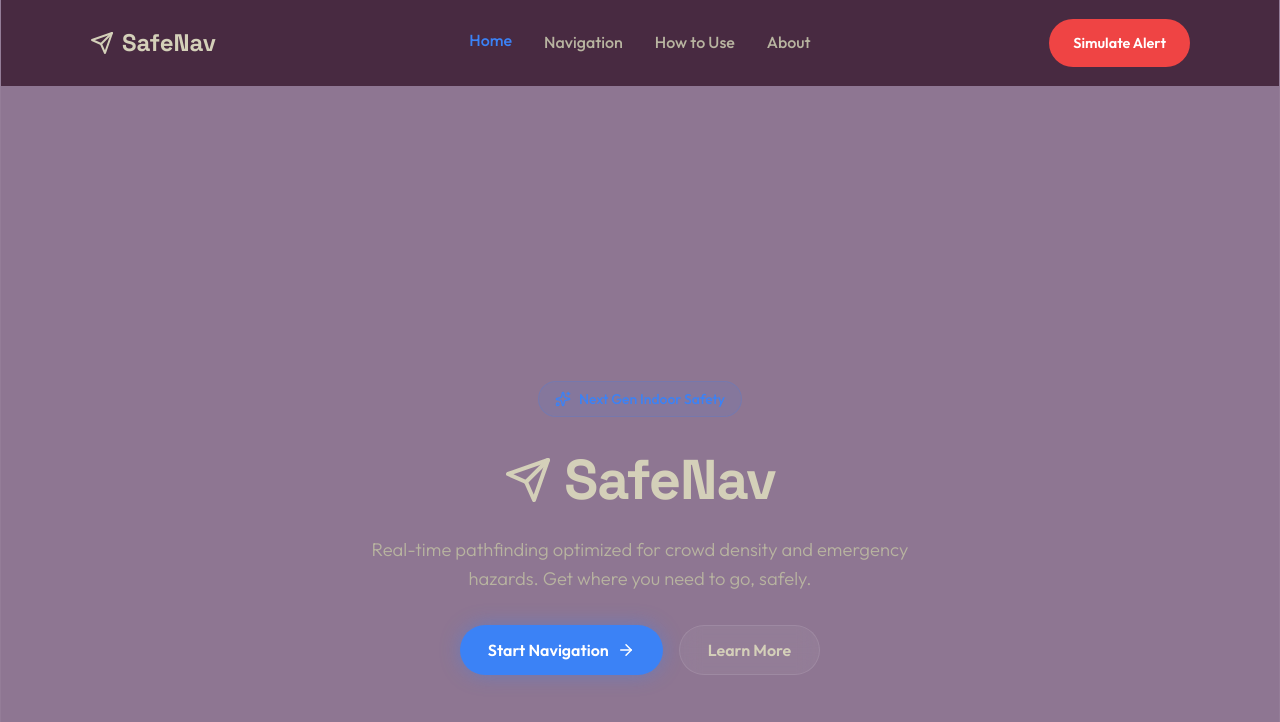
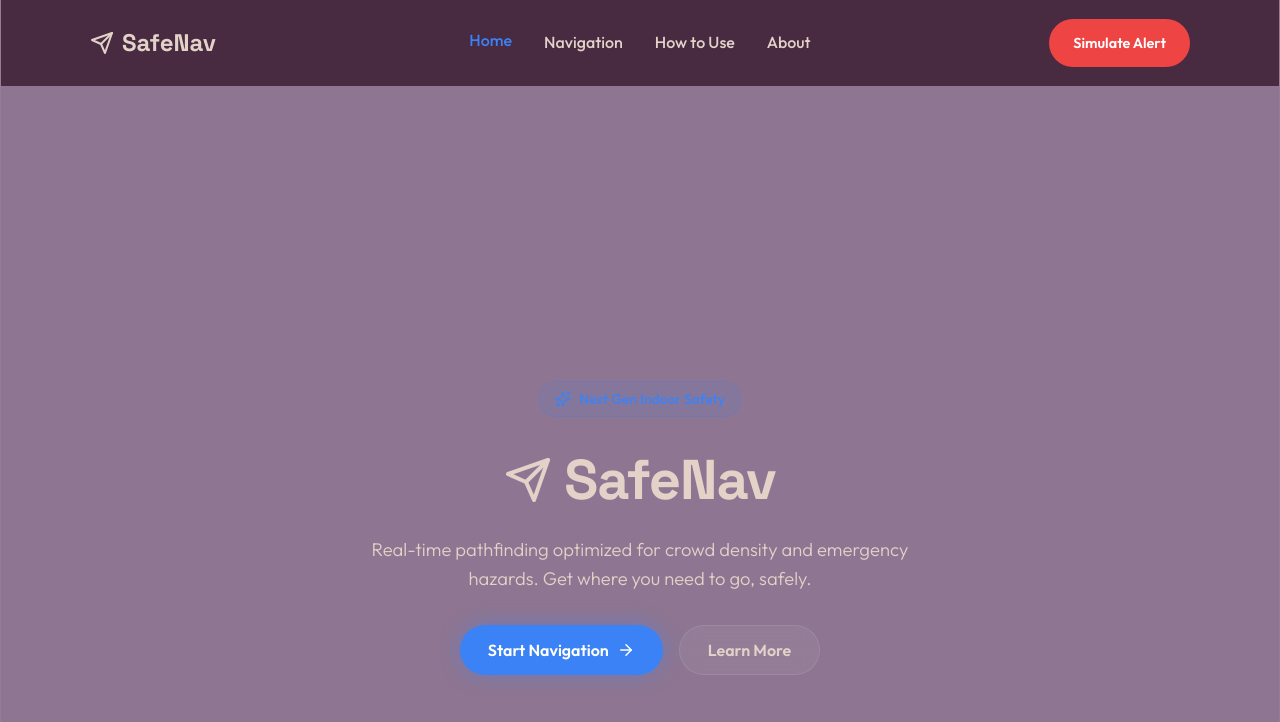
Before and after one commit to ArjuSuresh/SafeNav, a React (Create React App) app in the folder indoor-ar-navigation/: page / in a window 1280 px wide. Shown: the top 722 px of the page. Built offline with nearby package versions, Linux system fonts and the light colour scheme; no server answers.

Commit message:
style: All text to #E2D2C8 - header, footer, SafeNav title

```diff
--- a/indoor-ar-navigation/src/global.css
+++ b/indoor-ar-navigation/src/global.css
@@ -20,10 +20,10 @@
     --coffee-latte: #C7B7A3;
     --coffee-cream: #E8D8C4;
 
-    --text-main: #D4D0B9;
-    /* Pastel Gray for main text */
-    --text-muted: #B8B4A0;
-    /* slightly darker pastel gray for muted text */
+    --text-main: #E2D2C8;
+    /* Main text color */
+    --text-muted: #E2D2C8;
+    /* Muted text color */
     --border: rgba(255, 255, 255, 0.08);
 
     --font-heading: 'Space Grotesk', sans-serif;
--- a/indoor-ar-navigation/src/pages/HomePage.js
+++ b/indoor-ar-navigation/src/pages/HomePage.js
@@ -32,7 +32,7 @@ function HomePage({ onScan, onMap, onNavigate, onAbout, onHome }) {
             </div>
 
             <h1 className="hero-title" style={{ display: 'flex', alignItems: 'center', justifyContent: 'center', gap: '0.75rem', fontSize: '3.5rem', marginTop: '0.5rem', marginBottom: '1.5rem' }}>
-              <svg width="48" height="48" viewBox="0 0 24 24" fill="none" stroke="currentColor" strokeWidth="2" strokeLinecap="round" strokeLinejoin="round" style={{ color: '#D4D0B9' }}>
+              <svg width="48" height="48" viewBox="0 0 24 24" fill="none" stroke="currentColor" strokeWidth="2" strokeLinecap="round" strokeLinejoin="round" style={{ color: '#E2D2C8' }}>
                 <path d="m22 2-7 20-4-9-9-4Z" />
                 <path d="M22 2 11 13" />
               </svg>
@@ -75,14 +75,14 @@ function HomePage({ onScan, onMap, onNavigate, onAbout, onHome }) {
         <div style={{ display: 'flex', justifyContent: 'space-between', flexWrap: 'wrap', gap: '3rem', marginBottom: '4rem' }}>
 
           <div style={{ maxWidth: '400px' }}>
-            <div style={{ display: 'flex', alignItems: 'center', gap: '8px', fontSize: '1.5rem', fontWeight: 'bold', marginBottom: '1.5rem', color: '#D4D0B9' }}>
+            <div style={{ display: 'flex', alignItems: 'center', gap: '8px', fontSize: '1.5rem', fontWeight: 'bold', marginBottom: '1.5rem', color: '#E2D2C8' }}>
               <svg width="24" height="24" viewBox="0 0 24 24" fill="none" stroke="currentColor" strokeWidth="2" strokeLinecap="round" strokeLinejoin="round">
                 <path d="m22 2-7 20-4-9-9-4Z" />
                 <path d="M22 2 11 13" />
               </svg>
               <span>SafeNav</span>
             </div>
-            <p style={{ color: '#D4D0B9', fontSize: '1rem', lineHeight: '1.7', margin: 0 }}>
+            <p style={{ color: '#E2D2C8', fontSize: '1rem', lineHeight: '1.7', margin: 0 }}>
               Next-generation indoor navigation<br />
               ensuring safety through real-time crowd<br />
               analytics and hazard detection.
@@ -90,14 +90,14 @@ function HomePage({ onScan, onMap, onNavigate, onAbout, onHome }) {
           </div>
 
           <div style={{ minWidth: '200px' }}>
-            <h4 style={{ color: '#D4D0B9', fontSize: '1.1rem', marginBottom: '1.5rem', fontWeight: 'bold' }}>Project</h4>
-            <p style={{ color: '#D4D0B9', fontSize: '0.95rem', marginBottom: '0.75rem', margin: '0 0 0.5rem 0' }}>Dept of AI (2023-2027)</p>
-            <p style={{ color: '#D4D0B9', fontSize: '0.95rem', margin: 0 }}>Spring 2026</p>
+            <h4 style={{ color: '#E2D2C8', fontSize: '1.1rem', marginBottom: '1.5rem', fontWeight: 'bold' }}>Project</h4>
+            <p style={{ color: '#E2D2C8', fontSize: '0.95rem', marginBottom: '0.75rem', margin: '0 0 0.5rem 0' }}>Dept of AI (2023-2027)</p>
+            <p style={{ color: '#E2D2C8', fontSize: '0.95rem', margin: 0 }}>Spring 2026</p>
           </div>
 
         </div>
 
-        <div style={{ textAlign: 'center', color: '#D4D0B9', fontSize: '0.85rem' }}>
+        <div style={{ textAlign: 'center', color: '#E2D2C8', fontSize: '0.85rem' }}>
           © 2026 Smart Indoor Safety Navigation System. Academic Prototype.
         </div>
       </footer>
```
